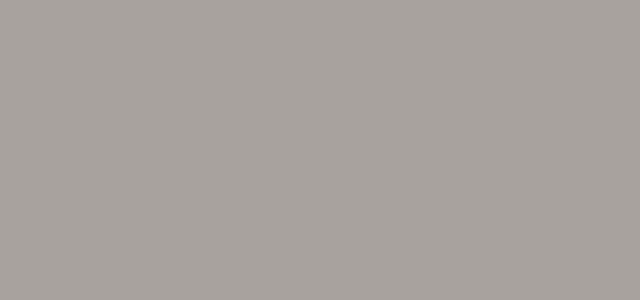
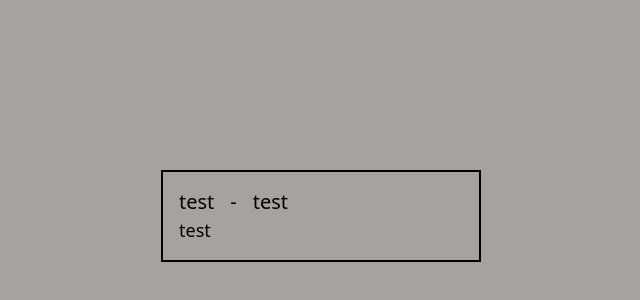
Before and after one commit to jdilla52/portfolio, a Next.js app: page / in a window 1280 px wide. Shown: the part 184-484 px from the top of the page, without its empty margins (319-959 px from the left). Built offline with nearby package versions, Linux system fonts and the light colour scheme; a web font is replaced by a local one.

Commit message:
add experience card

```diff
--- /dev/null
+++ b/src/components/experience_card.tsx
@@ -0,0 +1,24 @@
+
+type ExperienceCardProps = {
+    title: string
+    company: string
+    description: string
+    link: string
+}
+
+const ExperienceCard = ({title, company, description, link}: ExperienceCardProps) => {
+
+
+    return (
+        <div className="flex flex-col items-left justify-center border-2 border-black w-80 p-4">
+            <div className="flex flex-row items-left justify-left gap-4">
+                <h3 className="text-xl font-regular">{title}</h3>
+                <h3 className="text-xl font-regular">-</h3>
+                <h3 className="text-xl font-regular" href={link}>{company} </h3>
+            </div>
+            <p className="text-lg">{description}</p>
+        </div>
+    )
+}
+
+export default ExperienceCard
--- a/src/pages/index.tsx
+++ b/src/pages/index.tsx
@@ -1,12 +1,14 @@
 import { type NextPage } from "next";
 import Head from "next/head";
 import Link from "next/link";
+import ExperienceCard from "../components/experience_card";
 
 const Home: NextPage = () => {
     return (
         <>
             <main className="flex min-h-screen flex-col items-center justify-center bg-stone-400
             font-sans font-normal leading-relaxed text-black font-base">
+                <ExperienceCard title={"test"} company={"test"} description={"test"} link={"example.com"}/>
                 {/*<div className="container flex flex-col items-center justify-center gap-12 px-4 py-16 ">*/}
                 {/*    <h1 className="text-5xl font-extrabold tracking-tight text-white sm:text-[5rem]">*/}
                 {/*        Create <span className="text-[hsl(280,100%,70%)]">T3</span> App*/}
```
